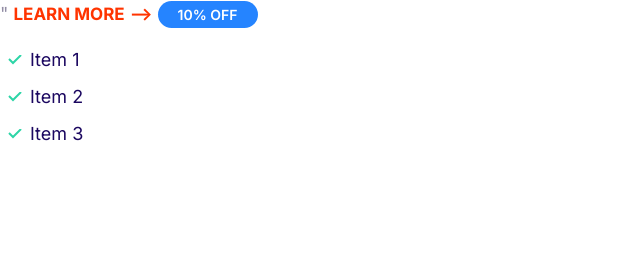
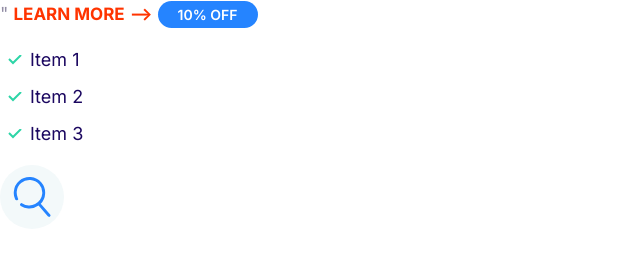
Before and after one commit to hiRafa/MyPortfolio, a plain HTML site: page Mosh/index.html in a window 1280 px wide. Shown: the full height of the page, 0-640 px from the left. Drawn offline with Linux system fonts and the light colour scheme; files whose address does not match are found by name.

Commit message:
Icons set up

```diff
--- a/Mosh/index.html
+++ b/Mosh/index.html
@@ -21,5 +21,10 @@
         <li class="list__item">Item 2</li>
         <li class="list__item">Item 3</li>
     </ul>
+    <span class="icon-container">
+        <svg class="icon icon--primary">
+            <use xlink:href="icons/sprite.svg#search"></use>
+        </svg>
+    </span>
 </body>
 </html>
--- a/Mosh/styles.css
+++ b/Mosh/styles.css
@@ -152,3 +152,24 @@ a {
         padding-left: 0;
     }
 }
+
+/* ------------------------------------------------------------- */
+/* ICONS */
+.icon {
+    width: 40px;
+    height: 40px;
+}
+
+.icon--primary {
+    fill: var(--color-primary);
+}
+
+.icon-container {
+    background: #f3f9fa;
+    width: 64px;
+    height: 64px;
+    border-radius: 50%;
+    display:inline-flex;
+    justify-content: center; /* horizontal axis */
+    align-items: center; /* vertical axis */
+}
```
Also changed, not shown: Mosh/icons/chevron.svg (deleted), Mosh/icons/clock.svg (deleted), Mosh/icons/computer.svg (deleted), Mosh/icons/easy.svg (deleted), Mosh/icons/growth.svg (deleted), Mosh/icons/line.svg (deleted), Mosh/icons/menu.svg (deleted), Mosh/icons/quotes.svg (deleted), Mosh/icons/search.svg (deleted), Mosh/icons/settings.svg (deleted), Mosh/icons/snap.svg (deleted), Mosh/icons/sprite.svg (added), Mosh/icons/tick.svg (deleted), Mosh/icons/wordpress.svg (deleted).
